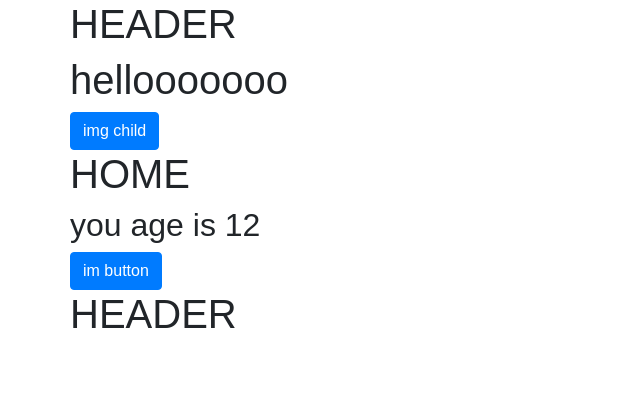
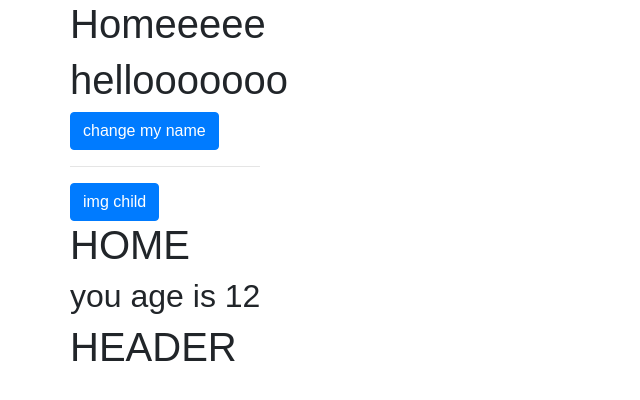
Before and after one commit to HenzoRobin/dailyPractive, a React (Create React App) app in the folder hello/: page / in a window 1280 px wide. Shown: the top 400 px of the page, without its empty margins (0-640 px from the left). Built offline with nearby package versions, Linux system fonts and the light colour scheme.

Commit message:
trans between two childs

```diff
--- a/hello/src/App.js
+++ b/hello/src/App.js
@@ -5,8 +5,21 @@ import Home from './components/home';
 import Headers from './components/noStateComponent'
 
 class App extends Component {
+  constructor(){
+    super();
+    this.state={
+      imhome : 'Homeeeee',
+    }
+  }
+
   onGreet(age){
     alert(age)
+  }
+
+  changeName(newname){
+    this.setState({
+      imhome:newname
+    })
   }
 
   render() {
@@ -18,7 +31,7 @@ class App extends Component {
       <div className="container">
         <div className="row">
           <div className="col-xs-1 col-xs-offset-11">
-            <Header/>
+            <Header imhome = {this.state.imhome}/>
           </div>
         </div>
 
@@ -30,7 +43,7 @@ class App extends Component {
 
         <div className="row">
           <div className="col-xs-1 col-xs-offset-11">
-            <Home name={"MAX"} age={12} user={user} greet={this.onGreet}>
+            <Home name={"MAX"} age={12} user={user} greet={this.onGreet} changeName={this.changeName.bind(this)}>
               <p>im your children</p>
             </Home>
           </div>
--- a/hello/src/components/header.js
+++ b/hello/src/components/header.js
@@ -1,18 +1,16 @@
-import React, { Component } from 'react';
+import React from 'react';
 
 
-class Header extends Component {
-  render() {
+const Header = (props)=>  {
     return (
       <div className="container">
         <div className="row">
           <div className="col-xs-1 col-xs-offset-11">
-            <h1>HEADER</h1>
+            <h1>{props.imhome}</h1>
           </div>
         </div>
       </div>
     );
-  }
 }
 
 export default Header;
--- a/hello/src/components/home.js
+++ b/hello/src/components/home.js
@@ -7,6 +7,7 @@ class Home extends Component {
 
     this.state = {
       age : this.props.age,
+      imhome:'666'
     }
   }
 
@@ -21,6 +22,9 @@ class Home extends Component {
     this.props.greet(this.state.age)
   }
 
+  onNameChange(){
+    this.props.changeName(this.state.imhome)
+  }
 
   render() {
     console.log(this.props)
@@ -28,10 +32,11 @@ class Home extends Component {
       <div className="container">
         <div className="row">
           <div className="col-xs-1 col-xs-offset-11">
+            <button onClick = {this.onNameChange.bind(this)} className="btn btn-primary">change my name</button>
+            <hr/>
             <button onClick = {this.handleGreet.bind(this)} className="btn btn-primary">img child</button>
             <h1>HOME</h1>
             <h2>you age is {this.state.age}</h2>
-            <button onClick={this.onMakeOlder.bind(this)} className="btn btn-primary">im button</button>
           </div>
           <hr/>
         </div>
```
